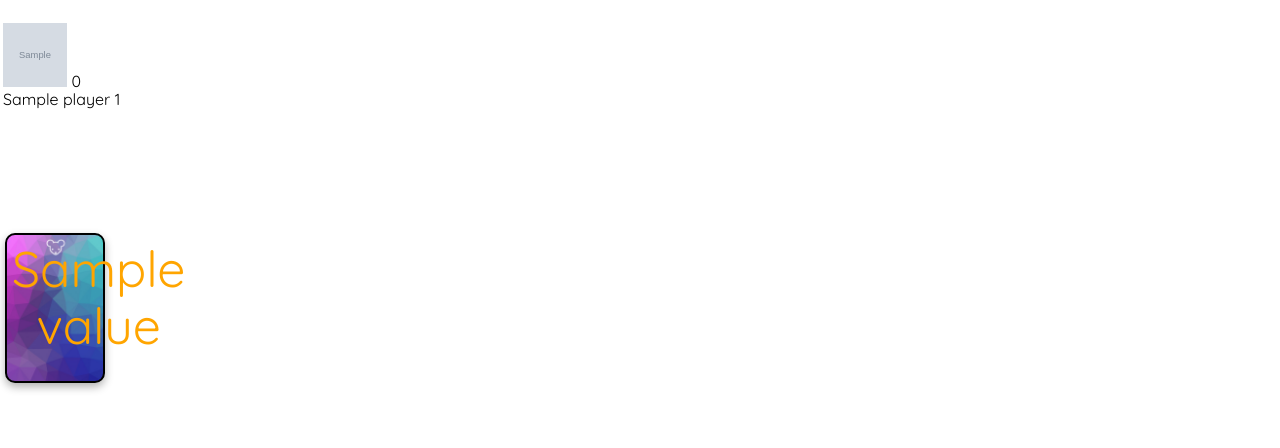
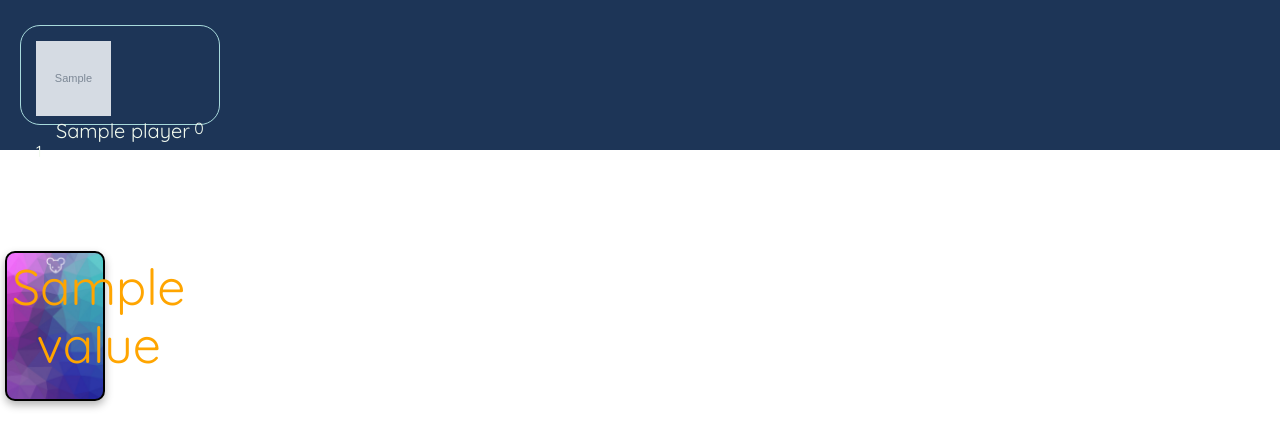
Before and after one commit to mirjamuher/6_nimmt, a Flask app: template templates/skeleton/game_room.html in a window 1280 px wide. Shown: the top 448 px of the page. Run offline with Flask 2, Linux system fonts and the light colour scheme; the template is opened without the code that fills it: most values are stand-ins (such as "Sample title", 1, 10 or a date in 2020); grey boxes marked "Sample" are stand-in pictures.

Commit message:
Started playerOverview Design with flexbox, replacing the .html table

```diff
--- a/static/css/game_room.css
+++ b/static/css/game_room.css
@@ -1,14 +1,65 @@
 *{box-sizing: border-box;}
 
-#playerOverview, #stacks, #hand {
+/* Basics */
+
+#playerOverview, #stacks, #hand {  /* Necesasry? Check after webcomponent implementation  */
     padding: 20px 0;
+}
+
+:root {
+    --primary-bg-color: white;
+    --secondary-bg-color: #a8dadc;
+    --tertiary-bg-color: #457b9d;
+    --header-bg-color: #1d3557;
+    --btn-color: #e63946;
+    --primary-txt-color: #457b9d;
+    --secondary-txt-color: #f1faee;
+    --tertiary-txt-color: #1d3557;
+    --emphasis-txt-color: #e63946;
+    --border-color: #1d3557;
 }
 
 .hidden {
     display: none !important;
 }
 
-/* TODO: Give the Card a nice background color that mixes with the rest of the theme */
+/* #playerOverview Design (not using common.css) */
+#playerOverview {
+    height: 150px;
+    width: 100%;
+    background-color: var(--header-bg-color);
+    display: flex;
+    flex-flow: row wrap;
+    justify-content: flex-start;
+    align-items: center;
+    color: var(--secondary-txt-color);
+} /*PROBLEM: Doesn't grow when overflow happens*/
+
+.player {
+    width: 200px;
+    height: 100px;
+    margin: auto 20px;
+    padding: 15px;
+    flex: 0 0 auto;
+    border: 1px solid var(--secondary-bg-color);
+    border-radius: 20px;
+}
+
+.player > img {
+    height: 75px;
+    width: 75px;
+}
+
+.name {
+    font-size: 20px;
+    display: inline-block;
+    vertical-align: top;
+    padding-left: 20px;
+}
+/*PROBLEM: What to do with the points?*/
+
+
+/* TODO: Restyle when webcomponents are done */
 .card {
     border: 2px solid black;
     background: white;
--- a/templates/skeleton/game_room.html
+++ b/templates/skeleton/game_room.html
@@ -14,28 +14,15 @@
 
     <!-- Point Table -->
     <section id="playerOverview">
-        <table>
-            <tr>
-            {% for player in game.get_player_list()[0:5] %}
-                <td data-player-id="{{ player.id() }}">
-                    <img src="{{ player.avatar() }}" height=64 width=64>
-                    <span class = "currentPoints"> 0 </span>
-                    <br> {{ player.name() }} <span class = "totalPoints"> {{ player.total_points() }} </span>
-                </td>
-            {% endfor %}
-            </tr>
-            {% if game.get_player_list()|length > 5 %}
-                <tr>
-                {% for player in game.get_player_list()[5:] %}
-                    <td data-player-id="{{ player.id() }}">
-                        <img src="{{ player.avatar() }}" height=64 width=64>
-                        <span class = "currentPoints"> 0 </span>
-                        <br> {{ player.name() }} <span class = "totalPoints"> {{ player.total_points() }} </span>
-                    </td>
-                {% endfor %}
-                </tr>
-            {% endif %}
-        </table>
+        {% for player in game.get_player_list() %}
+            <span class="player" data-player-id="{{ player.id() }}">
+                <img src="{{ player.avatar() }}">
+                <span class="name">{{ player.name() }} </span>
+                <span class = "currentPoints"> 0 </span>
+                <br>
+                <span class = "totalPoints"> {{ player.total_points() }} </span>
+            </span>
+        {% endfor %}
     </section>
 
     <!-- Stacks -->
@@ -73,7 +60,7 @@
         </div>
         <form id="confirmCardForm" class="hidden">
             Do you want to confirm card <span id=chosenCardValue> </span>?
-            <input type="submit" value="Yes">
+            <input type="submit" value="Yes" class="btn">
         </form>
         <div id="waitingForOthers" class="hidden">
             Waiting for other players to choose their card
```
